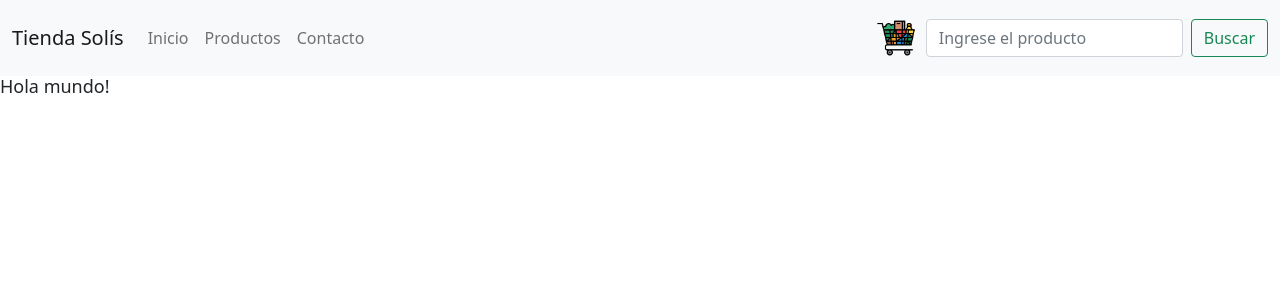
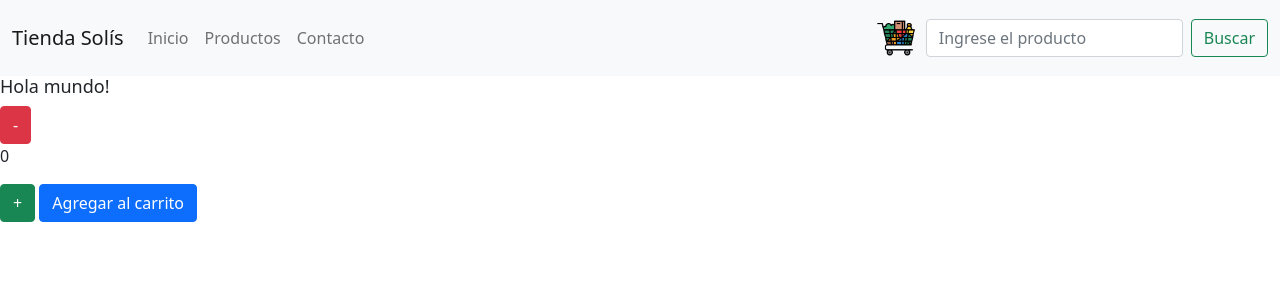
Before and after one commit to Ayrton-Solis/Proyecto-React, a React (Create React App) app: page / in a window 1280 px wide. Shown: the top 300 px of the page. Built offline with nearby package versions, Linux system fonts and the light colour scheme.

Commit message:
Contador agregado

```diff
--- /dev/null
+++ b/src/Componentes/ItemListContainer/ItemCount.jsx
@@ -0,0 +1,30 @@
+import React, { useState } from "react";
+import {Button} from "react-bootstrap";
+
+export default function ItemCount({stock}) {
+
+    const [count, setCount] = useState(0);
+
+    function adding() {
+        if (count < stock) {
+            setCount(count + 1);
+        }
+    }
+    function subs() {
+        if (count > 0) {
+            setCount(count - 1);
+        }
+    }
+    function onAdd() {
+        alert('agregaste ' + count + ' unidades al carrito')
+    }
+
+    return (
+        <>
+            <Button onClick={subs} variant="danger">-</Button>
+            <p>{count}</p>
+            <Button onClick={adding} variant="success">+</Button>{' '}
+            <Button onClick={onAdd} variant="primary">Agregar al carrito</Button>{' '}
+        </>
+    );
+  }
--- a/src/Componentes/ItemListContainer/ItemListContainer.jsx
+++ b/src/Componentes/ItemListContainer/ItemListContainer.jsx
@@ -1,13 +1,20 @@
 import React from "react";
 import "../ItemListContainer/ItemListContainer.css"
+import ItemCount from "./ItemCount";
 
 
 
 export default function ItemListContainer({mensaje}) {
 
+  function onAdd(cuanto) {
+
+
+  }
+
   return (
     <>
     <h1>{mensaje}</h1>
+    <ItemCount stock={10}/>
     </>
   );
 }
```
